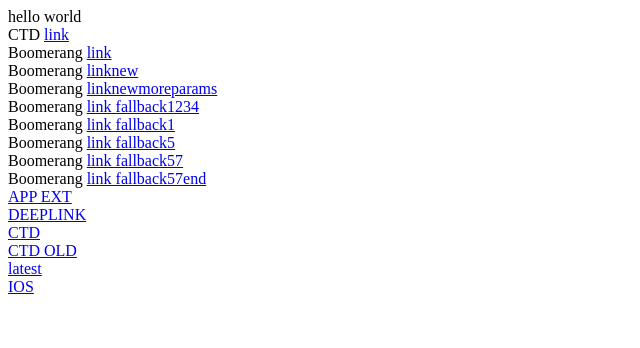
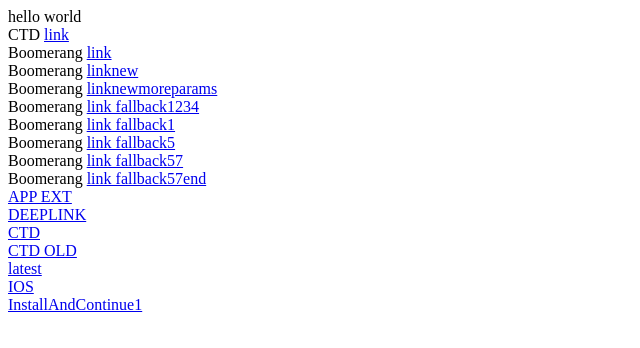
Before and after one commit to i-bansal/ishanbansal21.github.io, a plain HTML site: page index.html in a window 1280 px wide. Shown: the whole page, without its empty margins (0-640 px from the left). Drawn offline with Linux system fonts and the light colour scheme.

Commit message:
Update index.html

```diff
--- a/index.html
+++ b/index.html
@@ -41,3 +41,6 @@ hello world
 
 <br />
 <a href="itms-appss://itunes.apple.com/app/id530621395?mt=8"> IOS </a>
+
+<br />
+<a href="intent://details?id=com.zulily.android&referrer=network%3Dg%26campaignid%3D844150031%26loc_physical_ms%3D9031923#Intent;scheme=market;package=com.android.vending;end;&url=https%3A%2F%2Fwww.zulily.com%2Fe%2Fwinters-end-boots-222763.html"> InstallAndContinue1 </a>
```
